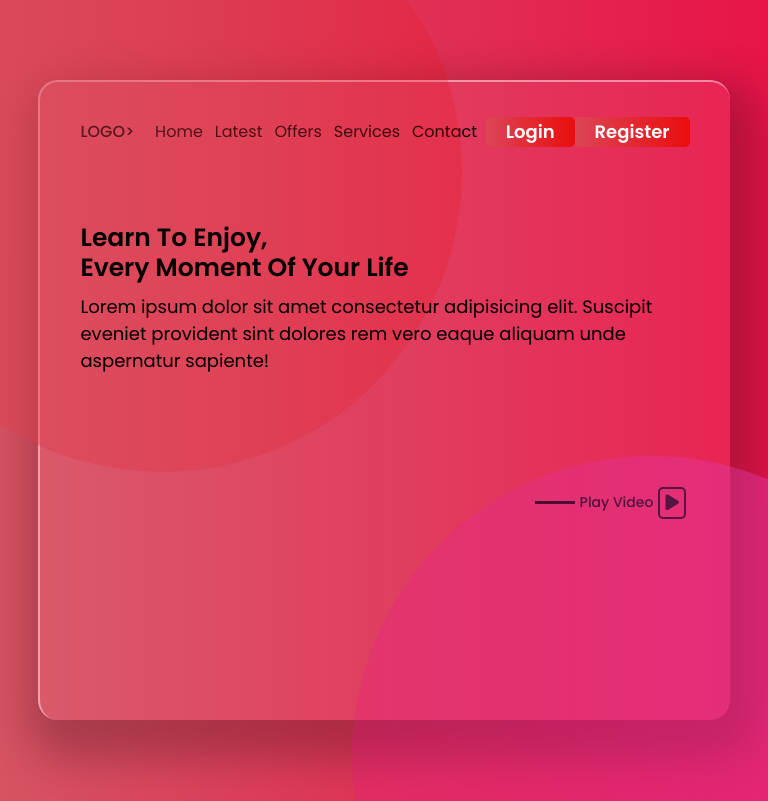
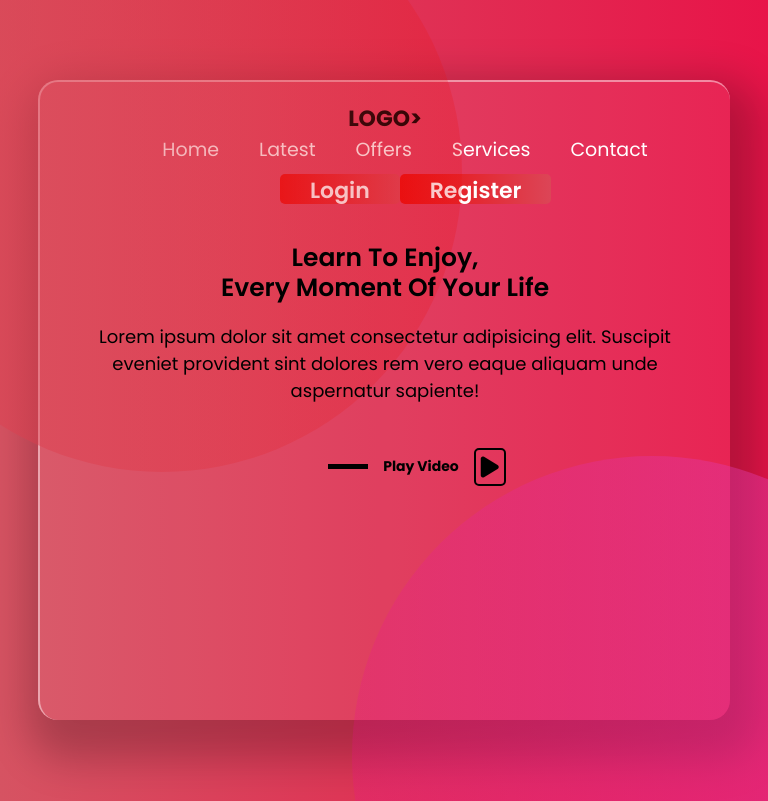
Before and after one commit to Ibra-him-elgharras/Template-22, a plain HTML site: page index.html in a window 768 px wide. Shown: the top 801 px of the page. Drawn offline with Linux system fonts and the light colour scheme.

Commit message:
MEDIA QUERIES: SMALL SCREENS media-queries-Small screens

```diff
--- a/CSS/style.css
+++ b/CSS/style.css
@@ -201,6 +201,17 @@ body{
 
 @media (max-width:767px) {
 
+    body{
+        display: flex;
+        justify-content: center;
+    }
+
+    .container{
+        width: 100%;
+        height: 100%;
+        padding: 40px;
+    }
+
     .content .listes{
         height: 120px;
         display: flex;
@@ -280,7 +291,84 @@ body{
 
 @media (min-width:768px) and (max-width:991px) {
 
+    .content .listes{
+        width: 100%;
+        height: 10%;
+        margin-bottom: 10%;
+        display: flex;
+        flex-direction: column;
+    }
+
+    .content .listes .logo{
+        font-size: 22px;
+        font-weight: 700;
+    }
+
+    .content .listes .nav{
+        width: 600px;
+        margin-bottom: 10px;
+    }
+    .content .listes .nav a{
+        margin-left: 40px;
+        font-size: 19px;
+        color: #fff;
+    }
+
+    .content .listes .nav a:hover{
+        color: #0eb01e;
+    }
+
+    .content .listes .login button{
+        height: 100%;
+        background: linear-gradient(to left, #dc4557, #eb0d0d);
+        font-size: 22px;
+        font-weight: 600;
+        padding: 0 30px;
+    }
+
+
+.container .content .textes .text-left{
+    width: 100%;
 }
+
+.container .content .textes .text-left .text-bold{
+    text-align: center;
+    margin-top: 20px;
+}
+
+.container .content .textes .text-left p{
+    text-align: center;
+    margin-top: 20px;
+
+}
+
+.container .content .textes .textes-right{
+    width: 300px;
+   position: relative;
+   top: 0;
+   left: 30%;
+    margin-bottom: 10%;
+}
+
+.container .content .textes .textes-right .line{
+    height: 5px;
+    width: 40px;
+    margin-right: 15px;
+}
+
+.container .content .textes .textes-right .play{
+    font-size: 14px;
+    font-weight: 700;
+    margin-right: 15px;
+}
+
+.container .content .textes .textes-right i{
+    font-size: 24px;
+}
+
+}
+
+
                          /* MEDIA QUERIES: MEDIUM SCREENS */
 
 @media (min-width:992px) {
```
